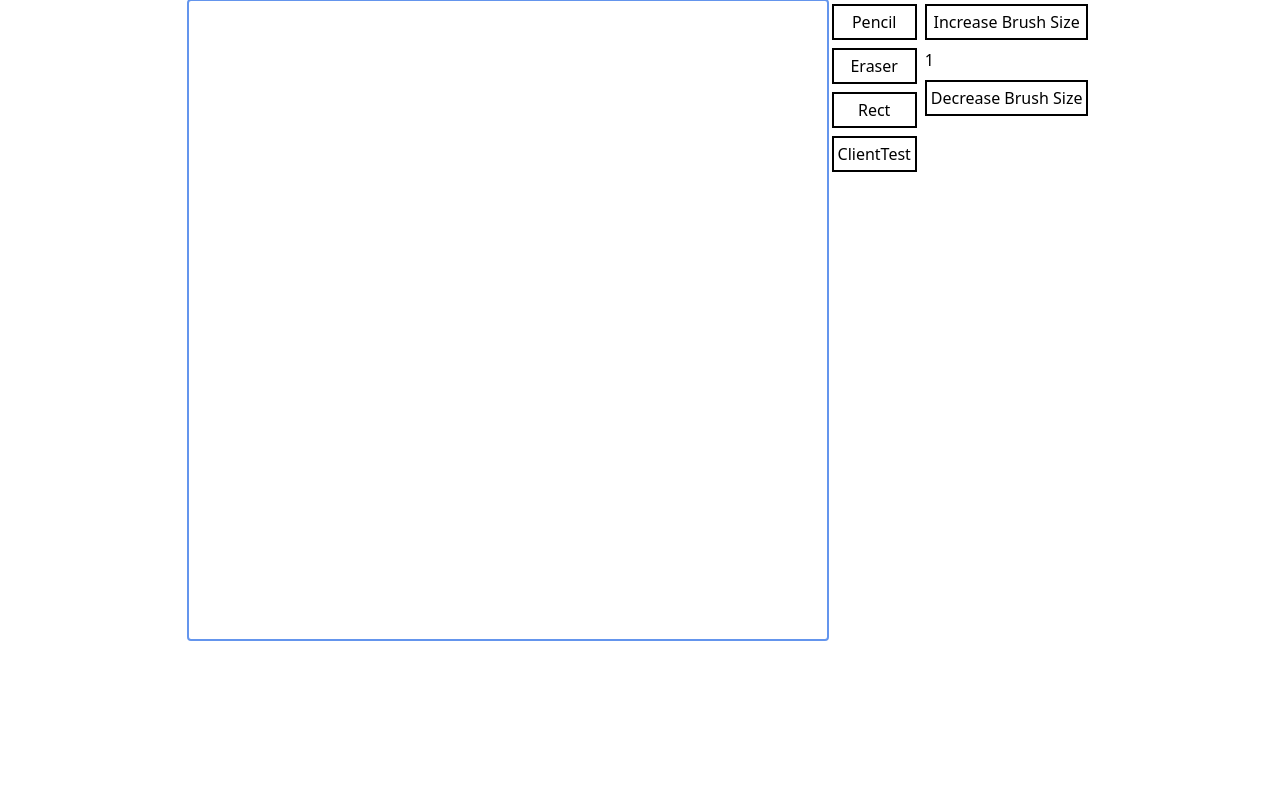
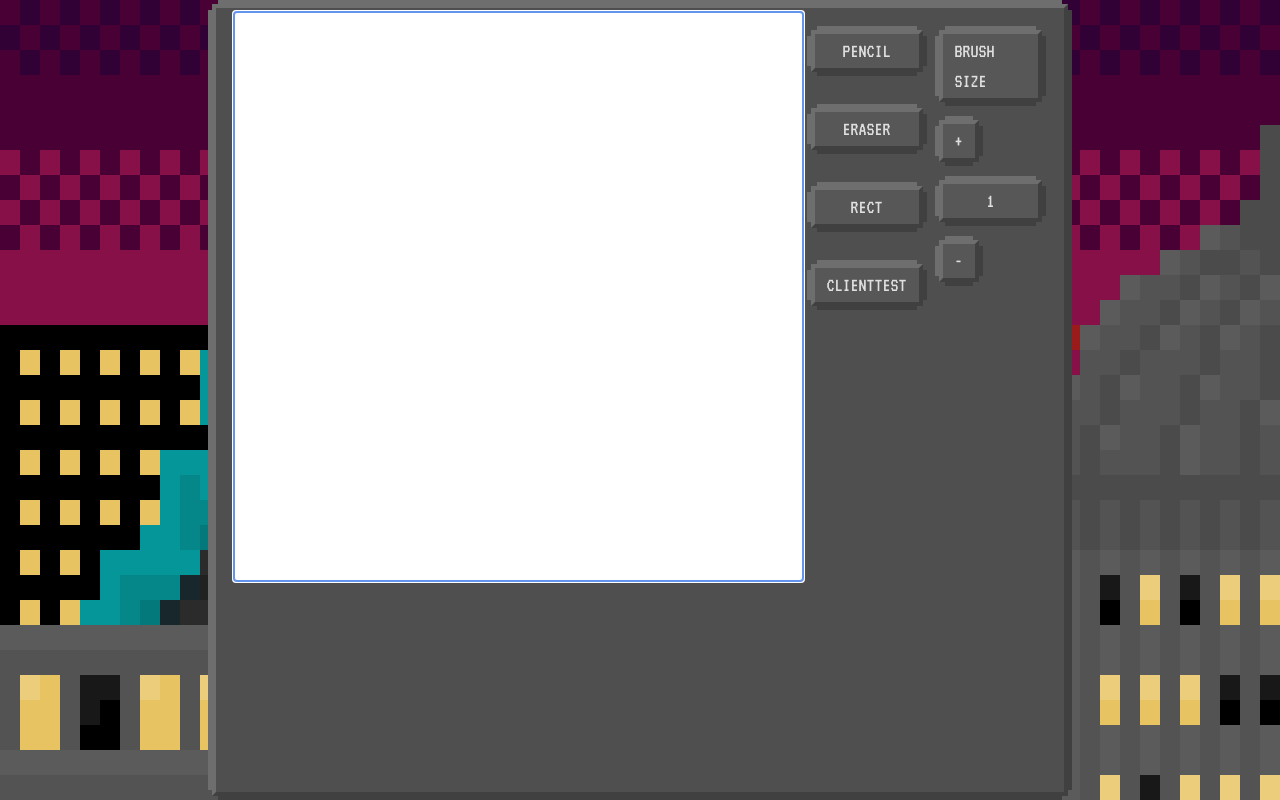
Before and after one commit to Sanae6/chair, a SvelteKit app: page /testing/1/1 in a window 1280 px wide. Built offline with nearby package versions, Linux system fonts and the light colour scheme; no server answers.

Commit message:
#22 Began formatting canvas page style

```diff
--- a/src/routes/testing/[room]/[username]/+page.svelte
+++ b/src/routes/testing/[room]/[username]/+page.svelte
@@ -8,6 +8,7 @@
   import { defaultToolSettings, tools, type Tool } from "$lib/controller/tool";
   import { preventDefault } from "svelte/legacy";
     import { toEditorSettings } from "typescript";
+  import background from '$lib/assets/background.png';
 
   let canvas: HTMLCanvasElement;
   let connection: Connection;
@@ -92,7 +93,15 @@
   }
 </script>
 
-<div class="flex justify-center content-center h-full w-full">
+<link href='https://fonts.googleapis.com/css?family=VT323' rel='stylesheet' type='text/css'>
+
+<div class="background">
+    <img src = {background} alt = "whoops"/>
+</div>
+
+<div class = "drawingSpace">
+  <div class = "overlay">
+    <div class = "flex justify-center content-center h-full w-full">
       <canvas
         bind:this={canvas}
         width="32"
@@ -104,29 +113,210 @@
       ></canvas>
       <div class="flex flex-col gap-2 p-1">
       {#each tools as tool}
-    <button onclick={() => currentTool = tool} class="border-2 border-solid p-1">
-      {tool.displayName}
+        <button onclick={() => currentTool = tool} class="pixelButton">
+          <p>{tool.displayName}</p>
         </button>
       {/each}
       </div>
       <div class="flex flex-col gap-2 p-1">
+        <div>
           {#if currentTool.applicableSettings.has("brushSize")}
-  <button onclick={() => currentTool.settings.brushSize += 1} class="border-2 border-solid p-1">
-    Increase Brush Size
+          <div class="pixel"><p>Brush Size</p></div>
+          <button onclick={() => currentTool.settings.brushSize += 1} class="pixelButton">
+          <p>+</p>
           </button>
-  {currentTool.settings.brushSize}
-  <button onclick={() => currentTool.settings.brushSize = Math.max(1, currentTool.settings.brushSize - 1)} class="border-2 border-solid p-1">
-    Decrease Brush Size
+          <div class="pixel"><p>{currentTool.settings.brushSize}</p></div>
+          <button onclick={() => currentTool.settings.brushSize = Math.max(1, currentTool.settings.brushSize - 1)} class="pixelButton">
+            <p>-</p>
           </button>
           {/if}
         </div>
-
+      </div>
+    </div>
+  </div>
 </div>
 
 <style>
   canvas {
     outline: auto 20px cornflowerblue;
-    width: 50%;
+    width: 74.7%;
+    height:100%;
     image-rendering: pixelated;
   }
+
+  .background {
+    position:absolute;
+    image-rendering:pixelated;
+    width: 100%;
+    height: 100%;
+  }
+
+  .background img{
+    width:100%;
+    height:100%;
+    object-fit: fill;
+    object-position: center;
+  }
+
+  .overlay {
+    position: relative;
+  }
+
+  .drawingSpace::before {
+    content: "";
+    display: block;
+    position: absolute;
+    top: 10px;
+    bottom: 10px;
+    left: -10px;
+    right: -10px;
+    background: linear-gradient(to right, #6E6E6E 50%, #404040 50%);
+    z-index: -1;
+  }
+
+  .drawingSpace::after {
+    content: "";
+    display: block;
+    position: absolute;
+    top: 4px;
+    bottom: 4px;
+    left: -6px;
+    right: -6px;
+    background: #4F4F4F;
+    border-style:solid;
+    border-width:4px;
+    border-color:#6E6E6E #404040 #404040 #6E6E6E;
+    z-index: -1;
+  }
+
+  .drawingSpace {
+    position: fixed;
+    object-position: center;
+    padding: 12px 12px 12px 16px;
+    height: 100%;
+    width: 66%;
+    margin-left: 17%;
+    margin-right: 17%;
+    object-fit: fill;
+    background:linear-gradient(to bottom, #6E6E6E 50%, #404040 50%);
+    z-index: 2;
+  }
+
+  .pixelButton {
+    position: relative;
+    display: inline-block;
+    vertical-align: top;
+    text-transform: uppercase;
+
+    cursor: pointer;
+
+    -webkit-touch-callout: none;
+    -webkit-user-select: none;
+    -khtml-user-select: none;
+    -moz-user-select: none;
+    -ms-user-select: none;
+    user-select: none;
+  }
+
+  .pixelButton:active {
+    top: 2px;
+  }
+
+  .pixelButton {
+    position: relative;
+    display: grid;
+    margin: 10px;
+    place-items:center;
+  }
+
+  .pixelButton p{
+    font-family: 'VT323';
+    text-transform: uppercase;
+    font-size: 20px;
+    color: rgb(224, 224, 224);
+  }
+
+  .pixelButton::before {
+    content: "";
+    display: block;
+    position: absolute;
+    top: 10px;
+    bottom: 10px;
+    left: -10px;
+    right: -10px;
+    background: linear-gradient(to right, #6E6E6E 50%, #404040 50%);
+    z-index: -1;
+  }
+
+  .pixelButton::after {
+    content: "";
+    display: block;
+    position: absolute;
+    top: 4px;
+    bottom: 4px;
+    left: -6px;
+    right: -6px;
+    background: #575757;
+    border-style:solid;
+    border-width:4px;
+    border-color:#6E6E6E #404040 #404040 #6E6E6E;
+    z-index: -1;
+  }
+
+  .pixelButton {
+    padding: 10px 10px;
+    position: relative;
+    background:linear-gradient(to bottom, #6E6E6E 50%, #404040 50%);
+    width: auto;
+    z-index: 2;
+  }
+
+  .pixel {
+    position: relative;
+    display: grid;
+    margin: 10px;
+    place-items:center;
+  }
+
+  .pixel p{
+    font-family: 'VT323';
+    text-transform: uppercase;
+    font-size: 20px;
+    color: rgb(224, 224, 224);
+  }
+
+  .pixel::before {
+    content: "";
+    display: block;
+    position: absolute;
+    top: 10px;
+    bottom: 10px;
+    left: -10px;
+    right: -10px;
+    background: linear-gradient(to right, #6E6E6E 50%, #404040 50%);
+    z-index: -1;
+  }
+
+  .pixel::after {
+    content: "";
+    display: block;
+    position: absolute;
+    top: 4px;
+    bottom: 4px;
+    left: -6px;
+    right: -6px;
+    background: #575757;
+    border-style:solid;
+    border-width:4px;
+    border-color:#6E6E6E #404040 #404040 #6E6E6E;
+    z-index: -1;
+  }
+
+  .pixel{
+    padding: 10px 10px;
+    position: relative;
+    background:linear-gradient(to bottom, #6E6E6E 50%, #404040 50%);
+    width: auto;
+    z-index: 2;
+  }
 </style>
```
Lines whose indentation alone changed are shown as unchanged.
